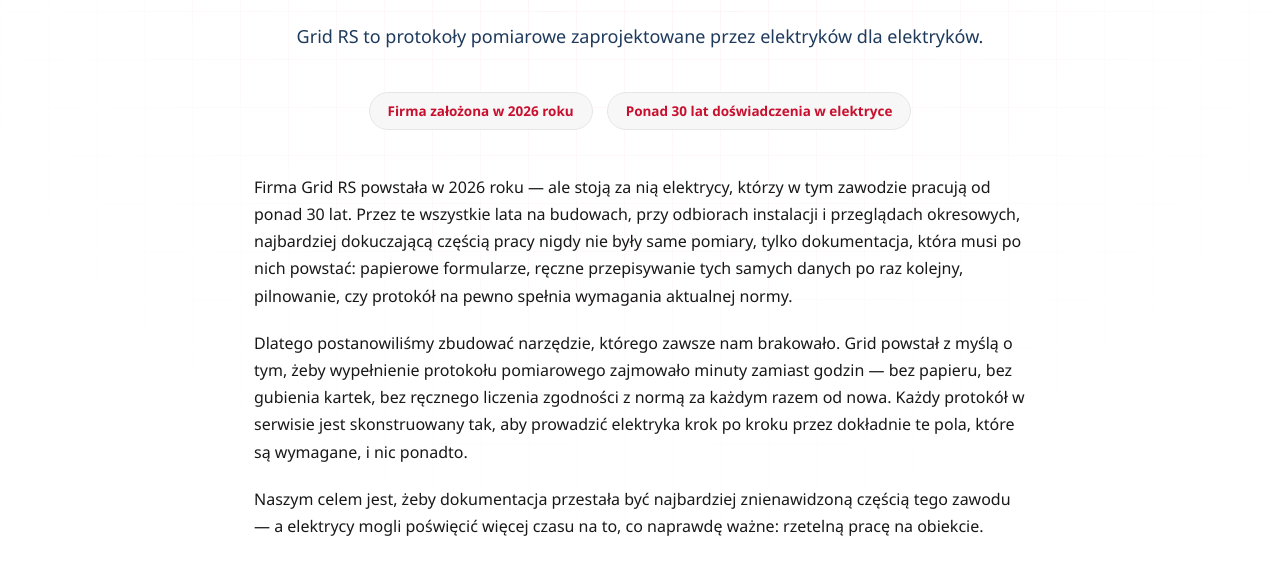
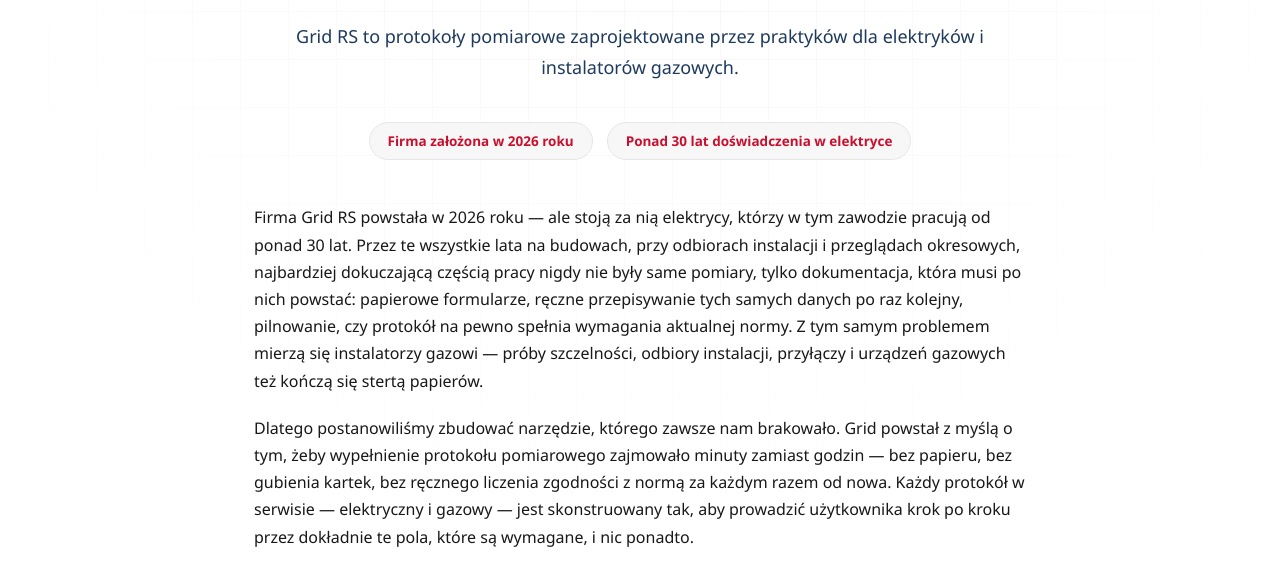
Before and after one commit to Juby888/Certyficaty-RS, a website: page about.html in a window 1280 px wide. Shown: the part 181-749 px from the top of the page. Drawn offline with nearby package versions, Linux system fonts and the light colour scheme.

Commit message:
Update About page to include gas installers
Co-Authored-By: Claude Sonnet 5.5 <noreply@anthropic.com>

```diff
--- a/about.html
+++ b/about.html
@@ -13,7 +13,7 @@
 <meta charset="UTF-8">
 <meta name="viewport" content="width=device-width, initial-scale=1.0">
 <title>O nas | Protokoły Pomiarowe Grid</title>
-<meta name="description" content="Grid RS to protokoły pomiarowe i protokoły elektryczne zaprojektowane przez elektryków z ponad 30-letnim doświadczeniem, żeby przyspieszyć dokumentację po stronie elektryka.">
+<meta name="description" content="Grid RS to protokoły pomiarowe, elektryczne i gazowe zaprojektowane przez elektryków z ponad 30-letnim doświadczeniem, żeby przyspieszyć dokumentację elektryków i instalatorów gazowych.">
 <link rel="canonical" href="https://protokolypomiarowe.pl/about.html">
 <link rel="stylesheet" href="styles.css">
 <style>
@@ -65,18 +65,18 @@
 
 <main>
   <h1>O nas</h1>
-  <p class="lead">Grid RS to protokoły pomiarowe zaprojektowane przez elektryków dla elektryków.</p>
+  <p class="lead">Grid RS to protokoły pomiarowe zaprojektowane przez praktyków dla elektryków i instalatorów gazowych.</p>
 
   <div class="badges">
     <div class="badge">Firma założona w 2026 roku</div>
     <div class="badge">Ponad 30 lat doświadczenia w elektryce</div>
   </div>
 
-  <p>Firma Grid RS powstała w 2026 roku — ale stoją za nią elektrycy, którzy w tym zawodzie pracują od ponad 30 lat. Przez te wszystkie lata na budowach, przy odbiorach instalacji i przeglądach okresowych, najbardziej dokuczającą częścią pracy nigdy nie były same pomiary, tylko dokumentacja, która musi po nich powstać: papierowe formularze, ręczne przepisywanie tych samych danych po raz kolejny, pilnowanie, czy protokół na pewno spełnia wymagania aktualnej normy.</p>
+  <p>Firma Grid RS powstała w 2026 roku — ale stoją za nią elektrycy, którzy w tym zawodzie pracują od ponad 30 lat. Przez te wszystkie lata na budowach, przy odbiorach instalacji i przeglądach okresowych, najbardziej dokuczającą częścią pracy nigdy nie były same pomiary, tylko dokumentacja, która musi po nich powstać: papierowe formularze, ręczne przepisywanie tych samych danych po raz kolejny, pilnowanie, czy protokół na pewno spełnia wymagania aktualnej normy. Z tym samym problemem mierzą się instalatorzy gazowi — próby szczelności, odbiory instalacji, przyłączy i urządzeń gazowych też kończą się stertą papierów.</p>
 
-  <p>Dlatego postanowiliśmy zbudować narzędzie, którego zawsze nam brakowało. Grid powstał z myślą o tym, żeby wypełnienie protokołu pomiarowego zajmowało minuty zamiast godzin — bez papieru, bez gubienia kartek, bez ręcznego liczenia zgodności z normą za każdym razem od nowa. Każdy protokół w serwisie jest skonstruowany tak, aby prowadzić elektryka krok po kroku przez dokładnie te pola, które są wymagane, i nic ponadto.</p>
+  <p>Dlatego postanowiliśmy zbudować narzędzie, którego zawsze nam brakowało. Grid powstał z myślą o tym, żeby wypełnienie protokołu pomiarowego zajmowało minuty zamiast godzin — bez papieru, bez gubienia kartek, bez ręcznego liczenia zgodności z normą za każdym razem od nowa. Każdy protokół w serwisie — elektryczny i gazowy — jest skonstruowany tak, aby prowadzić użytkownika krok po kroku przez dokładnie te pola, które są wymagane, i nic ponadto.</p>
 
-  <p>Naszym celem jest, żeby dokumentacja przestała być najbardziej znienawidzoną częścią tego zawodu — a elektrycy mogli poświęcić więcej czasu na to, co naprawdę ważne: rzetelną pracę na obiekcie.</p>
+  <p>Naszym celem jest, żeby dokumentacja przestała być najbardziej znienawidzoną częścią tego zawodu — a elektrycy i gazownicy mogli poświęcić więcej czasu na to, co naprawdę ważne: rzetelną pracę na obiekcie.</p>
 </main>
 
 <footer>
```
